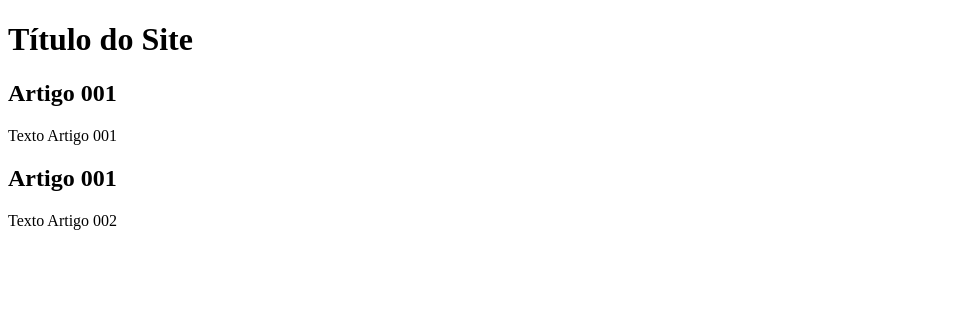
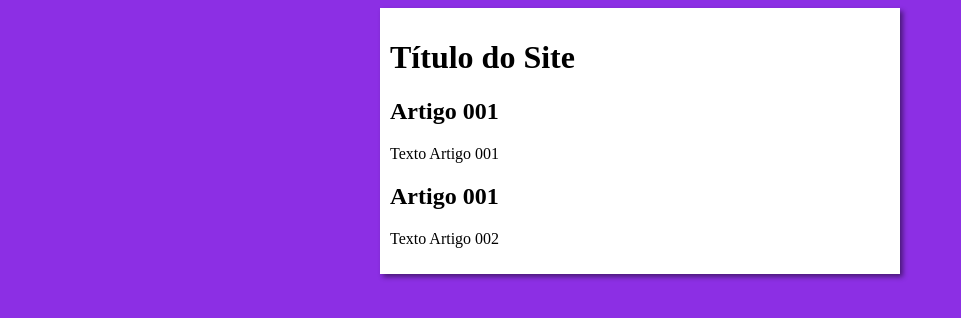
Before and after one commit to LucasDCEmiliano/projeto-site, a plain HTML site: page index.html in a window 1280 px wide. Shown: the whole page, without its empty margins (0-961 px from the left). Drawn offline with Linux system fonts and the light colour scheme.

Commit message:
iniciei o design

```diff
--- /dev/null
+++ b/estilo/style.css
@@ -0,0 +1,16 @@
+*{`
+font-family: Arial, Helvetica, sans-serif;
+font-size: 16p;
+}
+
+body {
+    background-color: rgb(140, 47, 228);
+
+}
+
+main {
+    background-color: white;
+    width: 500px;
+    margin: auto;
+    padding: 10px;
+    box-shadow: 3px 3px 5px rgba(0, 0, 0, 0.473)
--- a/index.html
+++ b/index.html
@@ -5,6 +5,7 @@
     <meta http-equiv="X-UA-Compatible" content="IE=edge">
     <meta name="viewport" content="width=device-width, initial-scale=1.0">
     <title>Título do Site</title>
+    <link rel="stylesheet" href="estilo/style.css">
 </head>
 <body>
     <main>
```
